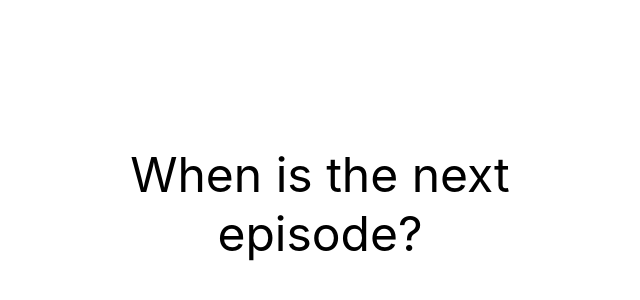
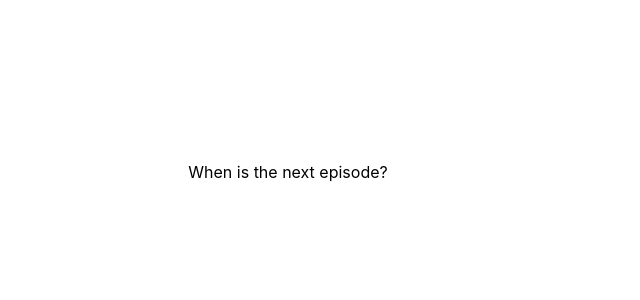
Before and after one commit to logancool/nexpisode, a React (Create React App) app: page / in a window 1280 px wide. Shown: the part 228-528 px from the top of the page, without its empty margins (352-992 px from the left). Built offline with nearby package versions, Linux system fonts and the light colour scheme; no server answers.

Commit message:
adjust margins

```diff
--- a/src/App.css
+++ b/src/App.css
@@ -1,6 +1,6 @@
 .episode {
-	font-size: 3rem;
-	margin: 2rem;
+	font-size: 1rem;
+	margin: 0;
 	text-align: center;
 	border: 0;
 	background-color: #fff;
```
